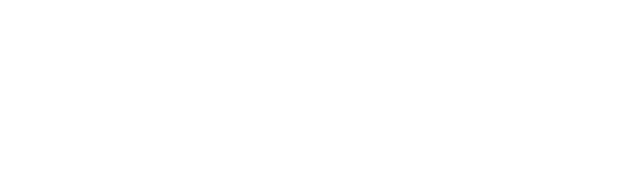
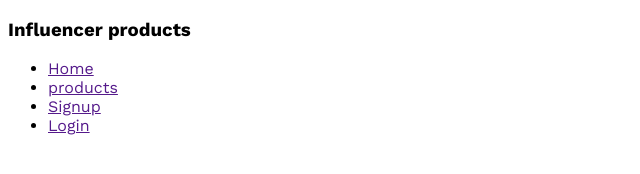
Before and after one commit to SKN178/influencer-gear-website, a plain HTML site: page index.html in a window 1280 px wide. Shown: the whole page, without its empty margins (0-640 px from the left). Drawn offline with nearby package versions, Linux system fonts and the light colour scheme.

Commit message:
setup google font

```diff
--- a/index.html
+++ b/index.html
@@ -7,6 +7,22 @@
     <link rel="stylesheet" href="styles/influencer.css">
 </head>
 <body>
+    <header>
+        <nav>
+            <h3>Influencer products</h3>
+            <ul>
+                <li><a href="">Home</a></li>
+                <li><a href="">products</a></li>
+                <li><a href="">Signup</a></li>
+                <li><a href="">Login</a></li>
+            </ul>
+        </nav>
+    </header>
+    <main>
 
+    </main>
+    <footer>
+
+    </footer>
 </body>
 </html>
--- a/styles/influencer.css
+++ b/styles/influencer.css
@@ -0,0 +1,9 @@
+/* Poppins font from goggle font */
+@import url('https://fonts.googleapis.com/css2?family=Lato:ital,wght@0,100;0,300;0,400;0,700;0,900;1,100;1,300;1,400;1,700&family=Open+Sans:wght@400;700;800&family=Poppins:wght@500;600;700&family=Work+Sans:wght@400;500;600;700;800&display=swap');
+
+* {
+    font-family: 'Lato', sans-serif;
+    font-family: 'Open Sans', sans-serif;
+    font-family: 'Poppins', sans-serif;
+    font-family: 'Work Sans', sans-serif;
+}
```
